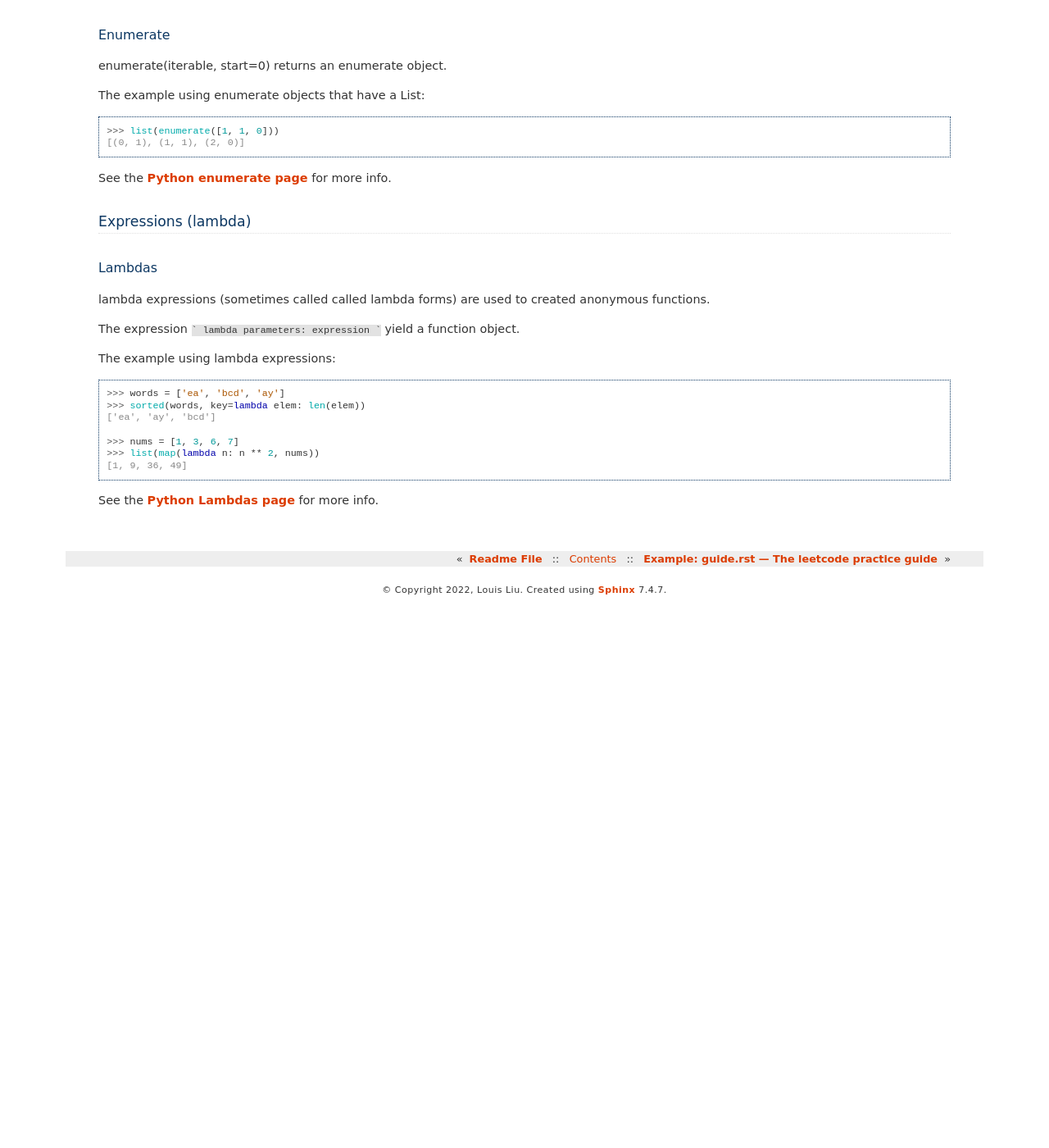
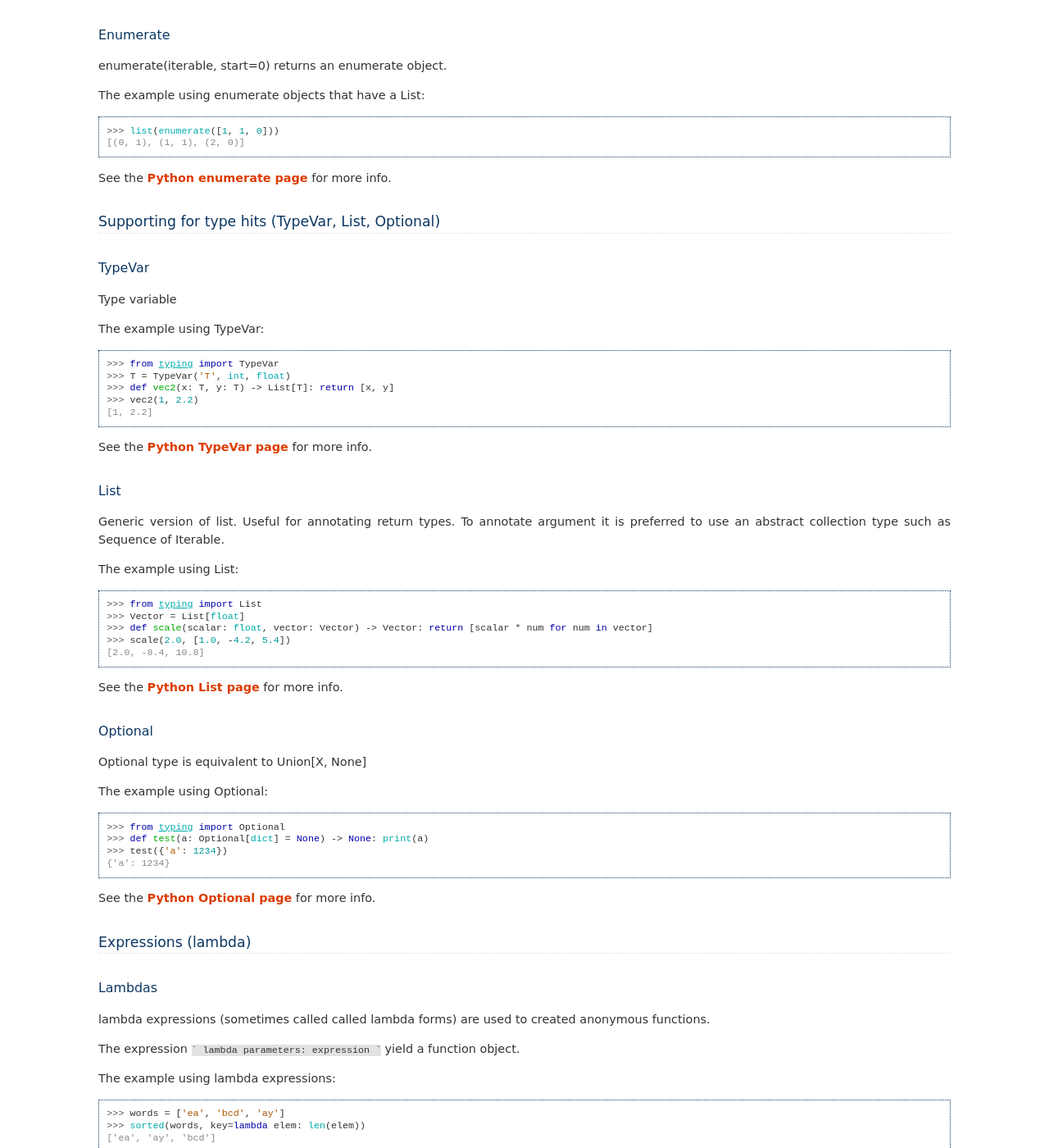
Before and after one commit to s311354/Sphinx-Python-Practice, a Sphinx documentation site: the page built from doc/source/note.rst, in a window 1280 px wide and 1400 px high, scrolled down 3493 px. Shown: the whole window at 82% size. Built offline with Sphinx 7.4.7, drawn with Linux system fonts in a browser that asks for light colours; before the commit the page ends 4229 px from its top, so only the background shows below that.

Commit message:
Recap the Python Primer

```diff
--- a/doc/source/note.rst
+++ b/doc/source/note.rst
@@ -185,6 +185,54 @@ The example using enumerate objects that have a List::
 
 See the `Python enumerate page <https://docs.python.org/3.7/library/functions.html?highlight=enumerate#enumerate>`_ for more info.
 
+Supporting for type hits (TypeVar, List, Optional)
+----------------------------------------------------------
+
+TypeVar
+^^^^^^^^
+
+Type variable
+
+The example using TypeVar::
+
+    >>> from typing import TypeVar
+    >>> T = TypeVar('T', int, float)
+    >>> def vec2(x: T, y: T) -> List[T]: return [x, y]
+    >>> vec2(1, 2.2)
+    [1, 2.2]
+
+See the `Python TypeVar page <https://docs.python.org/3.7/library/typing.html?highlight=optional#typing.TypeVar>`_ for more info.
+
+List
+^^^^^^
+
+Generic version of list. Useful for annotating return types. To annotate argument it is preferred to use an abstract collection type such as Sequence of Iterable.
+
+The example using List::
+
+    >>> from typing import List
+    >>> Vector = List[float]
+    >>> def scale(scalar: float, vector: Vector) -> Vector: return [scalar * num for num in vector]
+    >>> scale(2.0, [1.0, -4.2, 5.4])
+    [2.0, -8.4, 10.8]
+
+See the `Python List page <https://docs.python.org/3.7/library/typing.html?highlight=optional#typing.List>`_ for more info.
+
+
+Optional
+^^^^^^^^^
+
+Optional type is equivalent to Union[X, None]
+
+The example using Optional::
+
+    >>> from typing import Optional
+    >>> def test(a: Optional[dict] = None) -> None: print(a)
+    >>> test({'a': 1234})
+    {'a': 1234}
+
+See the `Python Optional page <https://docs.python.org/3.7/library/typing.html?highlight=optional#typing.Optional>`_ for more info.
+
 Expressions (lambda)
 ----------------------------------------------------------
 
```
